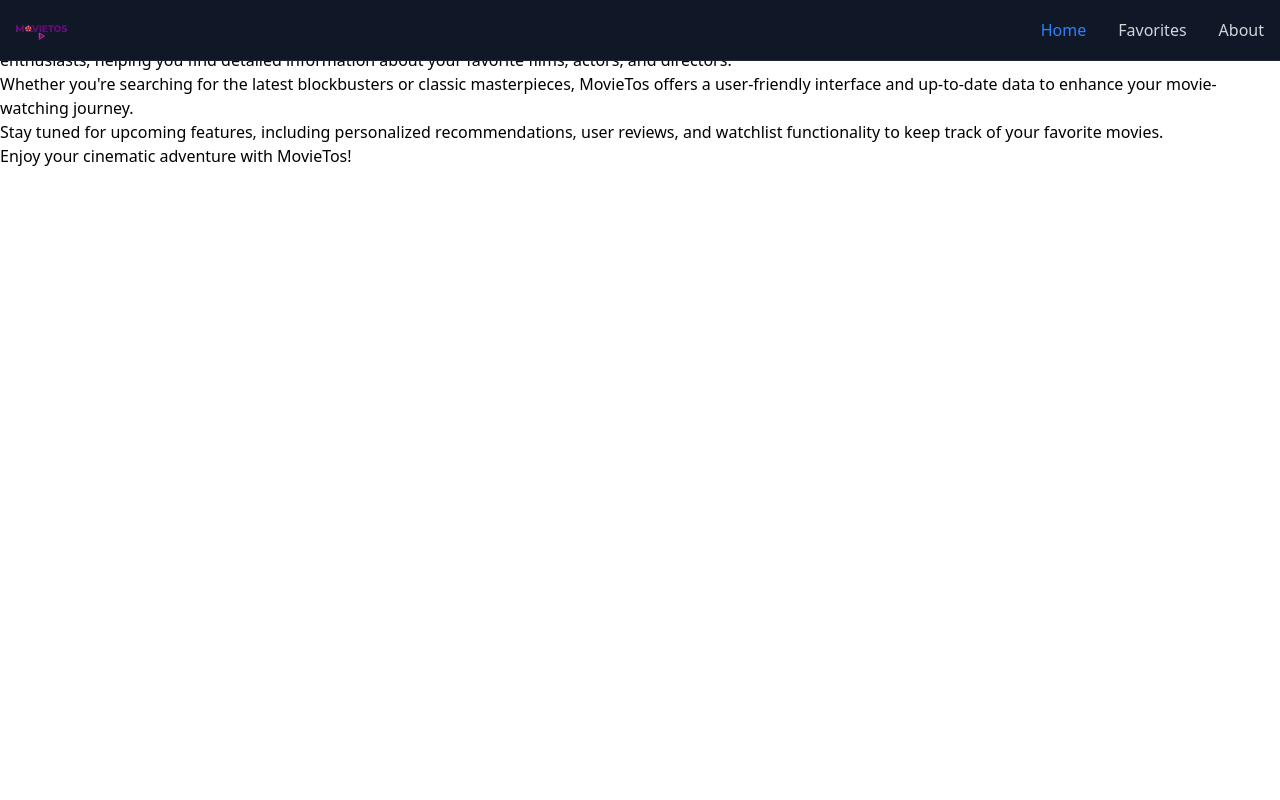
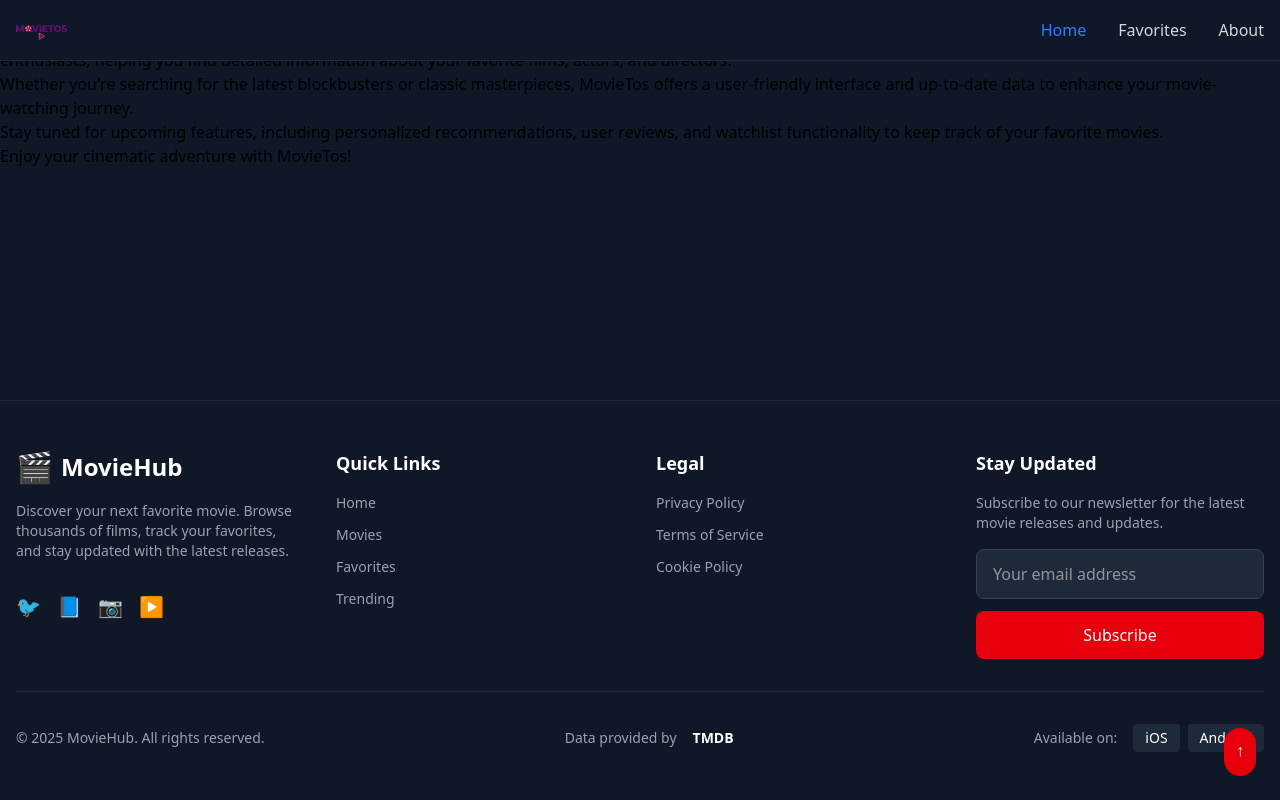
Before and after one commit to ahmaddhisham/Movietos, a React (Vite) app: page /about in a window 1280 px wide. Built offline with nearby package versions, Linux system fonts and the light colour scheme.

Commit message:
footer + updates

```diff
--- a/src/App.jsx
+++ b/src/App.jsx
@@ -6,18 +6,22 @@ import { MovieProvider } from "./contexts/MovieContext"
 import Favorites from './pages/Favorites'
 import NavBar from './components/NavBar'
 import About from "./pages/About"
+import Footer from "./components/Footer"
 
 function App() {
   return (
     <MovieProvider>
+      <div className="flex flex-col min-h-screen bg-gray-900"> {/* Add this wrapper */}
         <NavBar />
-      <main className='main-content'>
+        <main className='flex-grow'> {/* Change from 'main-content' to 'flex-grow' */}
           <Routes>
             <Route path='/' element={<Home />} />
             <Route path='/favorites' element={<Favorites />} />
             <Route path="/about" element={<About/>} />
           </Routes>
         </main>
+        <Footer />
+      </div>
     </MovieProvider>
   )
 }
--- /dev/null
+++ b/src/components/Footer.jsx
@@ -0,0 +1,178 @@
+import { Link } from "react-router-dom";
+import { useState } from "react";
+
+const Footer = () => {
+  const [email, setEmail] = useState("");
+
+  const currentYear = new Date().getFullYear();
+
+  const handleSubscribe = (e) => {
+    e.preventDefault();
+    if (email) {
+      alert(`Subscribed with email: ${email}`);
+      setEmail("");
+    }
+  };
+
+  const socialLinks = [
+    { icon: "🐦", name: "Twitter", url: "https://twitter.com" },
+    { icon: "📘", name: "Facebook", url: "https://facebook.com" },
+    { icon: "📷", name: "Instagram", url: "https://instagram.com" },
+    { icon: "▶️", name: "YouTube", url: "https://youtube.com" },
+  ];
+
+  const quickLinks = [
+    { name: "Home", path: "/" },
+    { name: "Movies", path: "/movies" },
+    { name: "Favorites", path: "/favorites" },
+    { name: "Trending", path: "/trending" },
+  ];
+
+  const legalLinks = [
+    { name: "Privacy Policy", path: "/privacy" },
+    { name: "Terms of Service", path: "/terms" },
+    { name: "Cookie Policy", path: "/cookies" },
+  ];
+
+  return (
+    <footer className="bg-gray-900 border-t border-gray-800 mt-auto">
+      {/* Main Footer Content */}
+      <div className="container mx-auto px-4 py-12">
+        <div className="grid grid-cols-1 md:grid-cols-2 lg:grid-cols-4 gap-8">
+
+          {/* Brand/Logo Section */}
+          <div className="space-y-4">
+            <div className="flex items-center gap-2">
+              <span className="text-3xl">🎬</span>
+              <span className="text-2xl font-bold text-white">MovieHub</span>
+            </div>
+            <p className="text-gray-400 text-sm">
+              Discover your next favorite movie. Browse thousands of films, track your favorites, and stay updated with the latest releases.
+            </p>
+
+            {/* Social Media Links */}
+            <div className="flex gap-4 pt-4">
+              {socialLinks.map((social) => (
+                <a
+                  key={social.name}
+                  href={social.url}
+                  target="_blank"
+                  rel="noopener noreferrer"
+                  className="text-gray-400 hover:text-white transition-colors text-xl"
+                  aria-label={social.name}
+                >
+                  {social.icon}
+                </a>
+              ))}
+            </div>
+          </div>
+
+          {/* Quick Links */}
+          <div>
+            <h3 className="text-white font-semibold text-lg mb-4">Quick Links</h3>
+            <ul className="space-y-3">
+              {quickLinks.map((link) => (
+                <li key={link.name}>
+                  <Link
+                    to={link.path}
+                    className="text-gray-400 hover:text-white transition-colors text-sm hover:pl-2 block"
+                  >
+                    {link.name}
+                  </Link>
+                </li>
+              ))}
+            </ul>
+          </div>
+
+          {/* Legal Links */}
+          <div>
+            <h3 className="text-white font-semibold text-lg mb-4">Legal</h3>
+            <ul className="space-y-3">
+              {legalLinks.map((link) => (
+                <li key={link.name}>
+                  <Link
+                    to={link.path}
+                    className="text-gray-400 hover:text-white transition-colors text-sm hover:pl-2 block"
+                  >
+                    {link.name}
+                  </Link>
+                </li>
+              ))}
+            </ul>
+          </div>
+
+          {/* Newsletter Subscription */}
+          <div>
+            <h3 className="text-white font-semibold text-lg mb-4">Stay Updated</h3>
+            <p className="text-gray-400 text-sm mb-4">
+              Subscribe to our newsletter for the latest movie releases and updates.
+            </p>
+            <form onSubmit={handleSubscribe} className="space-y-3">
+              <div className="relative">
+                <input
+                  type="email"
+                  value={email}
+                  onChange={(e) => setEmail(e.target.value)}
+                  placeholder="Your email address"
+                  className="w-full bg-gray-800 text-white px-4 py-3 rounded-lg border border-gray-700 focus:outline-none focus:ring-2 focus:ring-red-600 focus:border-transparent"
+                  required
+                />
+              </div>
+              <button
+                type="submit"
+                className="w-full bg-red-600 hover:bg-red-700 text-white font-medium py-3 rounded-lg transition-colors"
+              >
+                Subscribe
+              </button>
+            </form>
+          </div>
+        </div>
+
+        {/* Divider */}
+        <div className="border-t border-gray-800 my-8"></div>
+
+        {/* Bottom Bar */}
+        <div className="flex flex-col md:flex-row justify-between items-center gap-4">
+          <div className="text-gray-400 text-sm">
+            © {currentYear} MovieHub. All rights reserved.
+          </div>
+
+          <div className="text-gray-400 text-sm">
+            <span className="mr-4">Data provided by</span>
+            <a
+              href="https://www.themoviedb.org/"
+              target="_blank"
+              rel="noopener noreferrer"
+              className="text-white hover:text-red-500 transition-colors font-semibold"
+            >
+              TMDB
+            </a>
+          </div>
+
+          <div className="flex items-center gap-4">
+            <span className="text-gray-400 text-sm">Available on:</span>
+            <div className="flex gap-2">
+              <button className="bg-gray-800 hover:bg-gray-700 text-white px-3 py-1 rounded text-sm transition">
+                iOS
+              </button>
+              <button className="bg-gray-800 hover:bg-gray-700 text-white px-3 py-1 rounded text-sm transition">
+                Android
+              </button>
+            </div>
+          </div>
+        </div>
+      </div>
+
+      {/* Back to Top Button */}
+      <button
+        onClick={() => window.scrollTo({ top: 0, behavior: 'smooth' })}
+        className="fixed bottom-6 right-6 bg-red-600 hover:bg-red-700 text-white p-3 rounded-full shadow-lg transition-all hover:scale-110 z-50"
+        aria-label="Back to top"
+      >
+        <span className="block transform -translate-y-0.5">↑</span>
+      </button>
+    </footer>
+  );
+};
+
+export default Footer;
--- a/src/css/index.css
+++ b/src/css/index.css
@@ -30,3 +30,23 @@
   0%, 100% { opacity: 1; }
   50% { opacity: 0.5; }
 }
+/* Add smooth scrolling */
+html {
+  scroll-behavior: smooth;
+}
+
+/* Footer specific animations */
+@keyframes fadeInUp {
+  from {
+    opacity: 0;
+    transform: translateY(20px);
+  }
+  to {
+    opacity: 1;
+    transform: translateY(0);
+  }
+}
+
+footer {
+  animation: fadeInUp 0.5s ease-out;
+}
```
Lines whose indentation alone changed are shown as unchanged.
